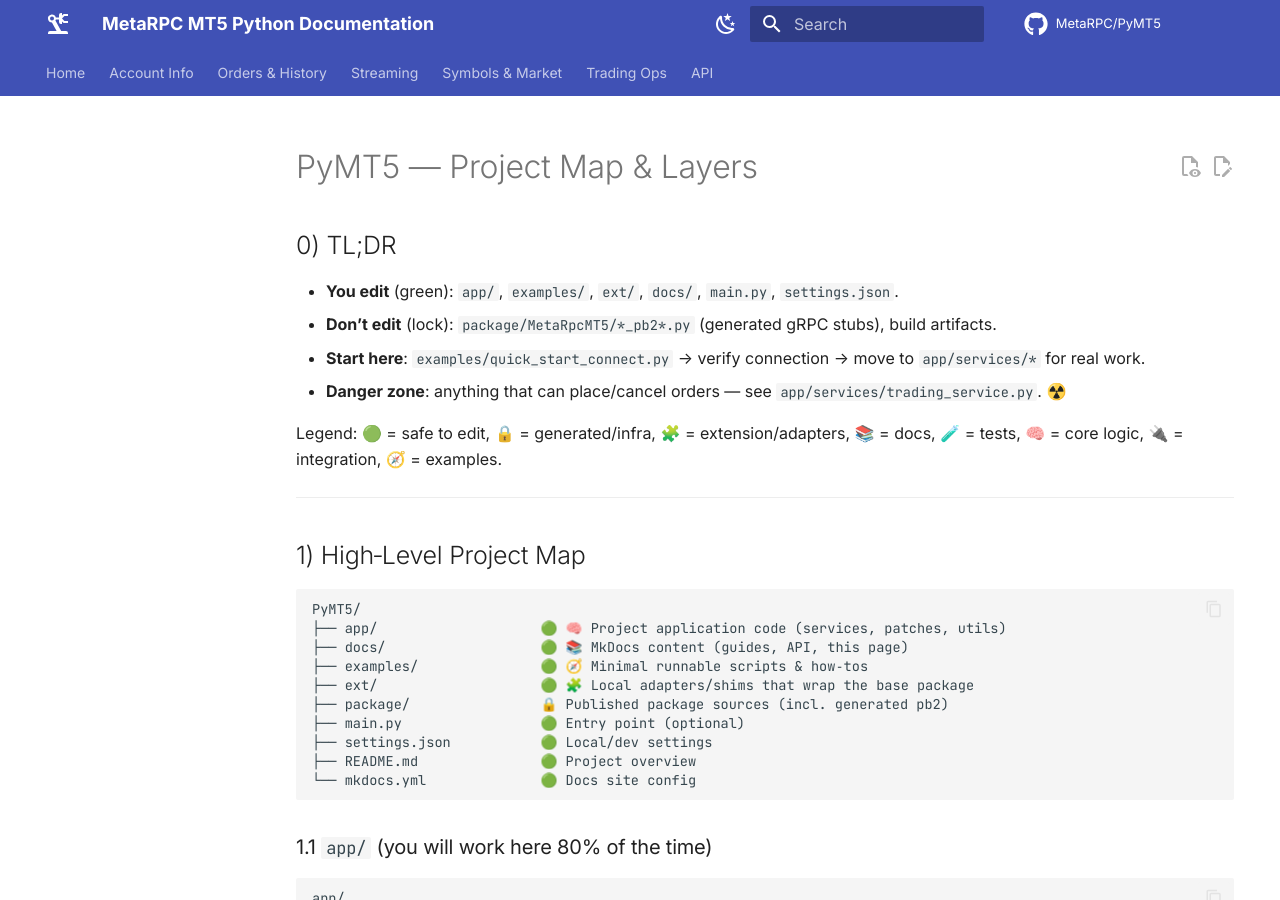
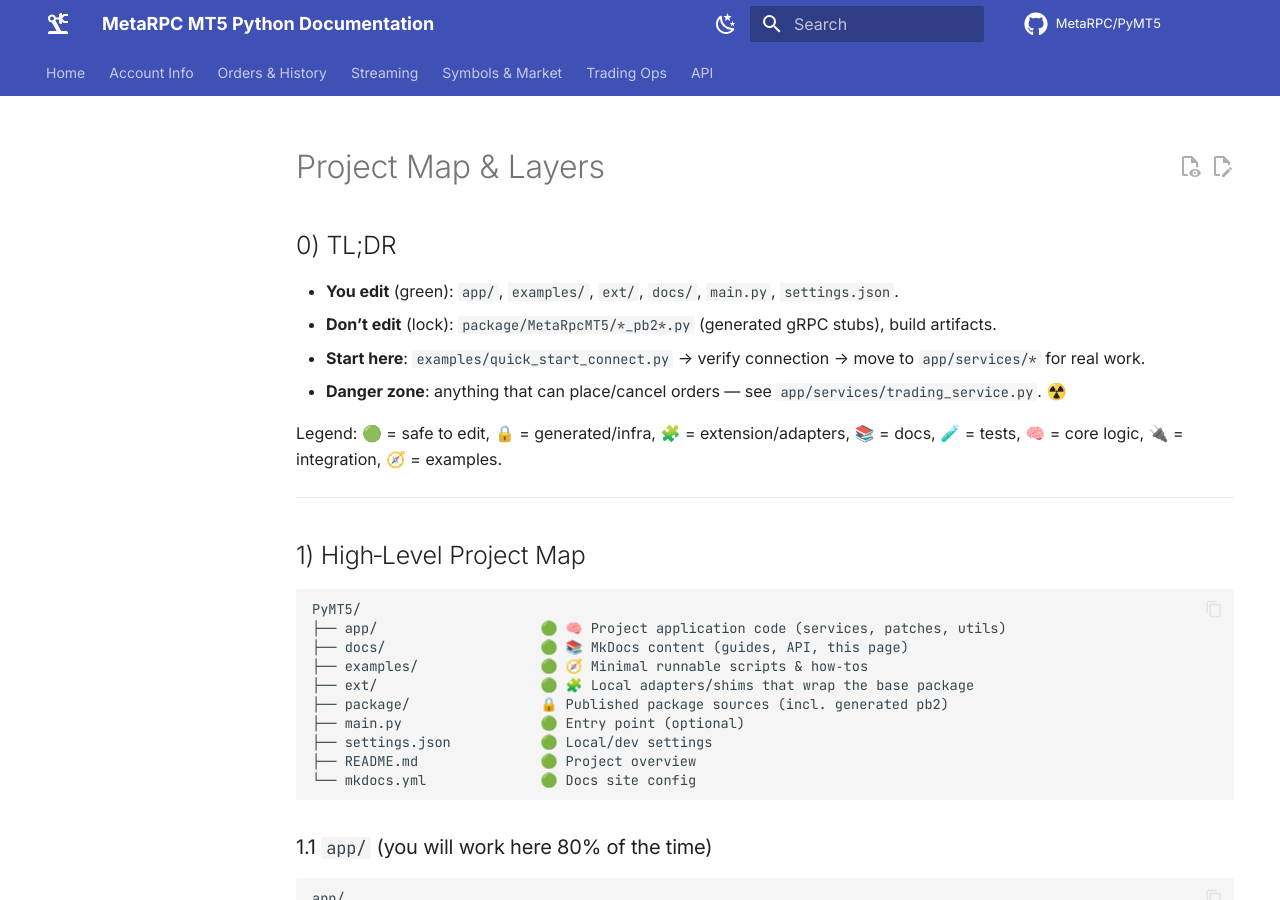
Before and after one commit to MetaRPC/PyMT5, an MkDocs documentation site: the page built from docs/I_want_to_add/Project_Map_and_Layers.md, in a window 1280 px wide and 900 px high. Built offline with MkDocs 1.6.1 and Material for MkDocs 9.7.7, drawn with Linux system fonts in a browser that asks for light colours; comment, search, counter and statistics services are not loaded.

Commit message:
Update Project_Map_and_Layers.md

```diff
--- a/docs/I_want_to_add/Project_Map_and_Layers.md
+++ b/docs/I_want_to_add/Project_Map_and_Layers.md
@@ -1,4 +1,4 @@
-# PyMT5 — Project Map & Layers
+# Project Map & Layers
 
 ## 0) TL;DR
 
```
